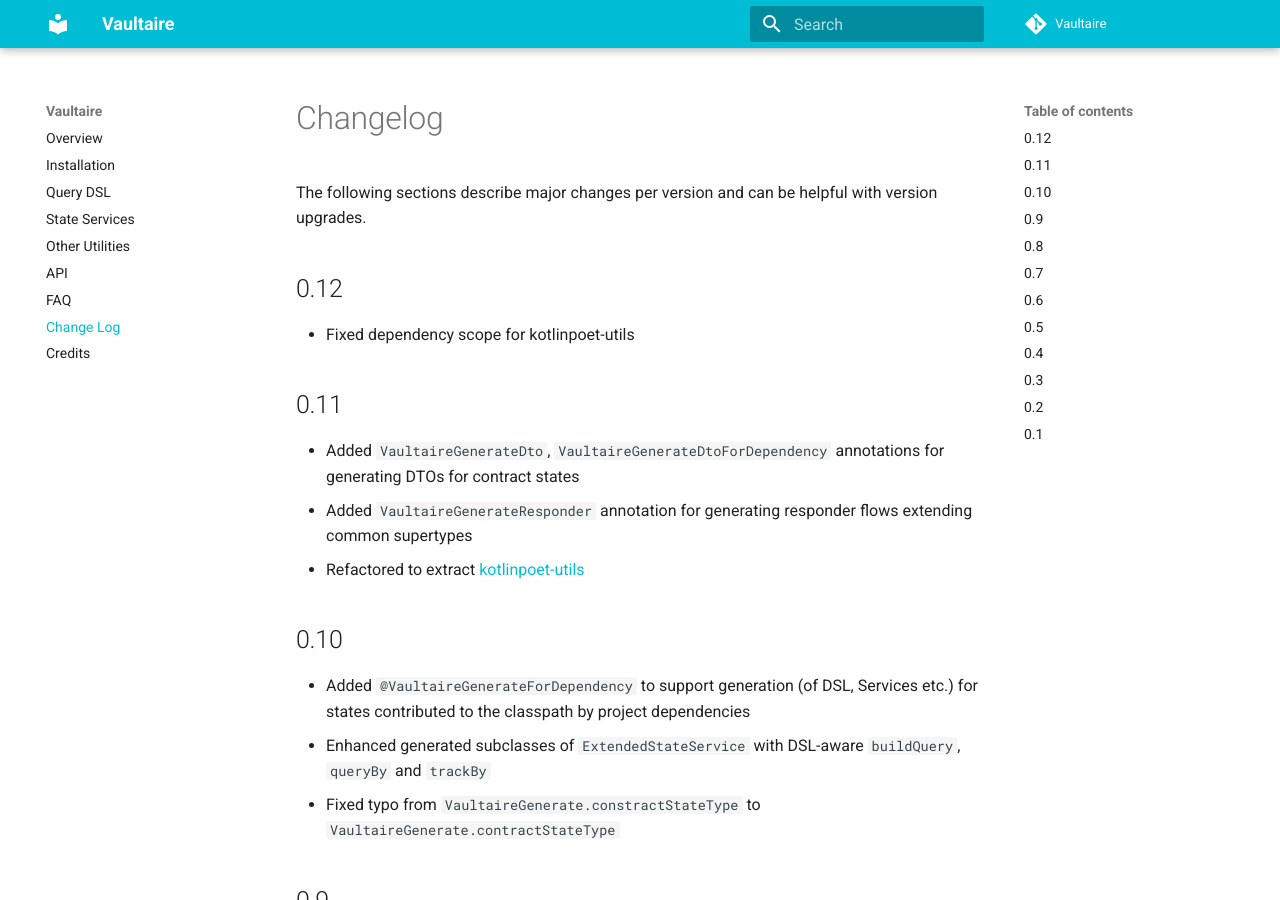
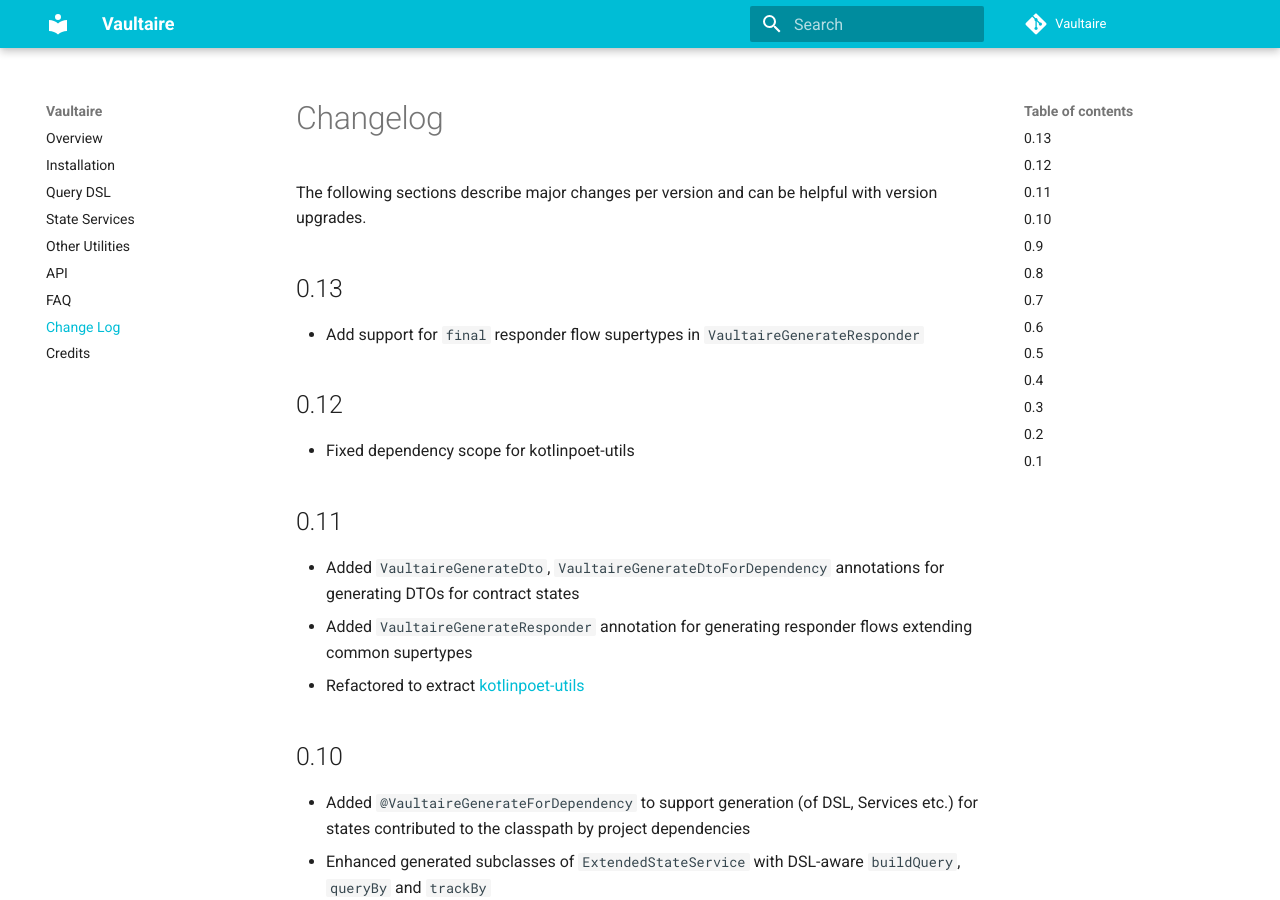
Before and after one commit to manosbatsis/vaultaire, an MkDocs documentation site: the page built from docs/changelog.md, in a window 1280 px wide and 900 px high. Built offline with MkDocs 1.6.1 and Material for MkDocs 9.7.7, drawn with Linux system fonts in a browser that asks for light colours; comment, search, counter and statistics services are not loaded.

Commit message:
fixed #18

```diff
--- a/docs/changelog.md
+++ b/docs/changelog.md
@@ -3,6 +3,10 @@
 
 The following sections describe major changes per version
 and can be helpful with version upgrades.
+
+## 0.13
+
+- Add support for `final` responder flow supertypes in `VaultaireGenerateResponder`
 
 ## 0.12
 
```
Also changed, not shown: 1 other file.
